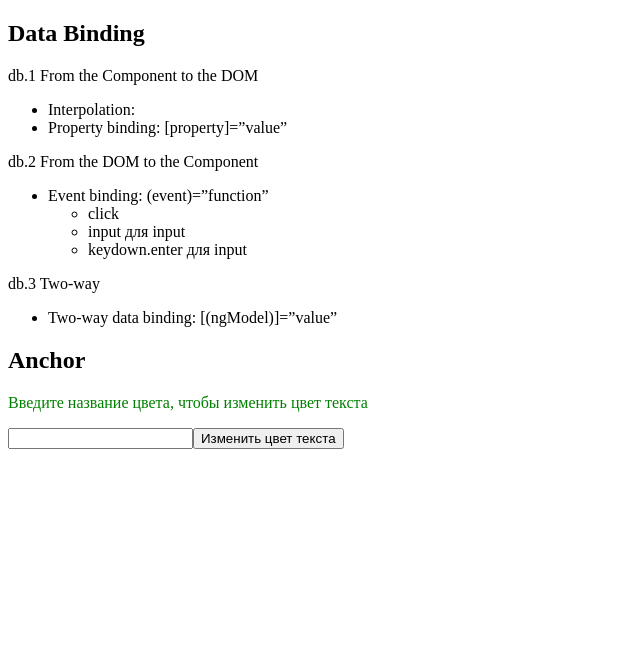
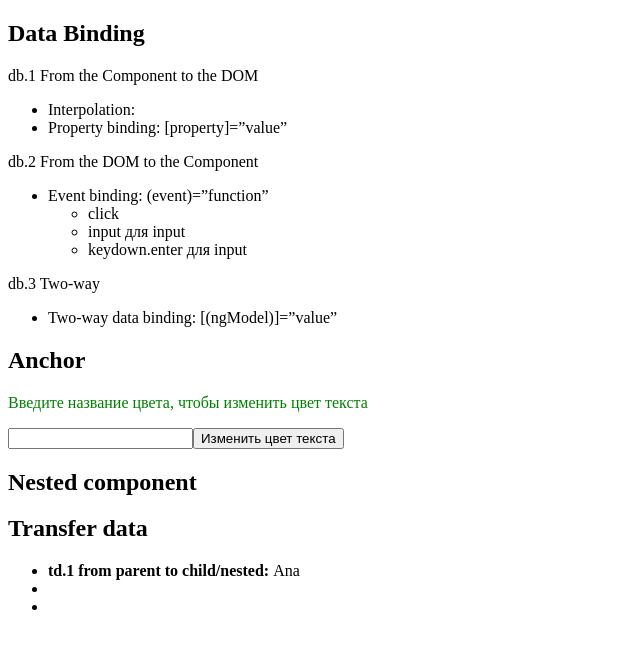
Before and after one commit to aam-fd/angular-screencasts, an Angular app: page / in a window 1280 px wide. Shown: the top 648 px of the page, without its empty margins (0-640 px from the left). Built offline with nearby package versions, Linux system fonts and the light colour scheme.

Commit message:
nested component, tranfer data from parent c to nested c

```diff
--- a/src/app/app.component.html
+++ b/src/app/app.component.html
@@ -24,4 +24,7 @@
 <input type="text" #anchorColor>
 <button (click)="changeColor(anchorColor.value)">Изменить цвет текста</button>
 
+<h2>Nested component</h2>
+<app-nested [user]="girls"></app-nested>
+
 <router-outlet></router-outlet>
--- a/src/app/app.component.ts
+++ b/src/app/app.component.ts
@@ -9,7 +9,13 @@ export class AppComponent {
 
   public myColor: String = 'green';
 
-  public changeColor(color) {
+  public changeColor(color: String) {
     this.myColor = color;
   }
+
+  public girls = {
+    nameOne: 'Ana',
+  }
+
+
 }
--- a/src/app/app.module.ts
+++ b/src/app/app.module.ts
@@ -3,10 +3,12 @@ import { NgModule } from '@angular/core';
 
 import { AppRoutingModule } from './app-routing.module';
 import { AppComponent } from './app.component';
+import { NestedComponent } from './nested-component/nested.component';
 
 @NgModule({
   declarations: [
-    AppComponent
+    AppComponent,
+    NestedComponent
   ],
   imports: [
     BrowserModule,
--- /dev/null
+++ b/src/app/nested-component/nested.component.html
@@ -0,0 +1,9 @@
+<h2>Transfer data</h2>
+<ul>
+  <li>
+    <b>td.1 from parent to child/nested: </b>
+    {{admin.nameOne}}
+  </li>
+  <li></li>
+  <li></li>
+</ul>
--- /dev/null
+++ b/src/app/nested-component/nested.component.ts
@@ -0,0 +1,17 @@
+import { Component, OnInit, Input } from '@angular/core';
+
+@Component({
+  selector: 'app-nested',
+  templateUrl: './nested.component.html',
+  styleUrls: ['./nested.component.css']
+})
+export class NestedComponent implements OnInit {
+
+  @Input('user') admin: Object;
+
+  constructor() { }
+
+  ngOnInit() {
+  }
+
+}
```
Also changed, not shown: src/app/nested-component/nested.component.css (added), 1 other file (tests, documents, lock files or other folders).
